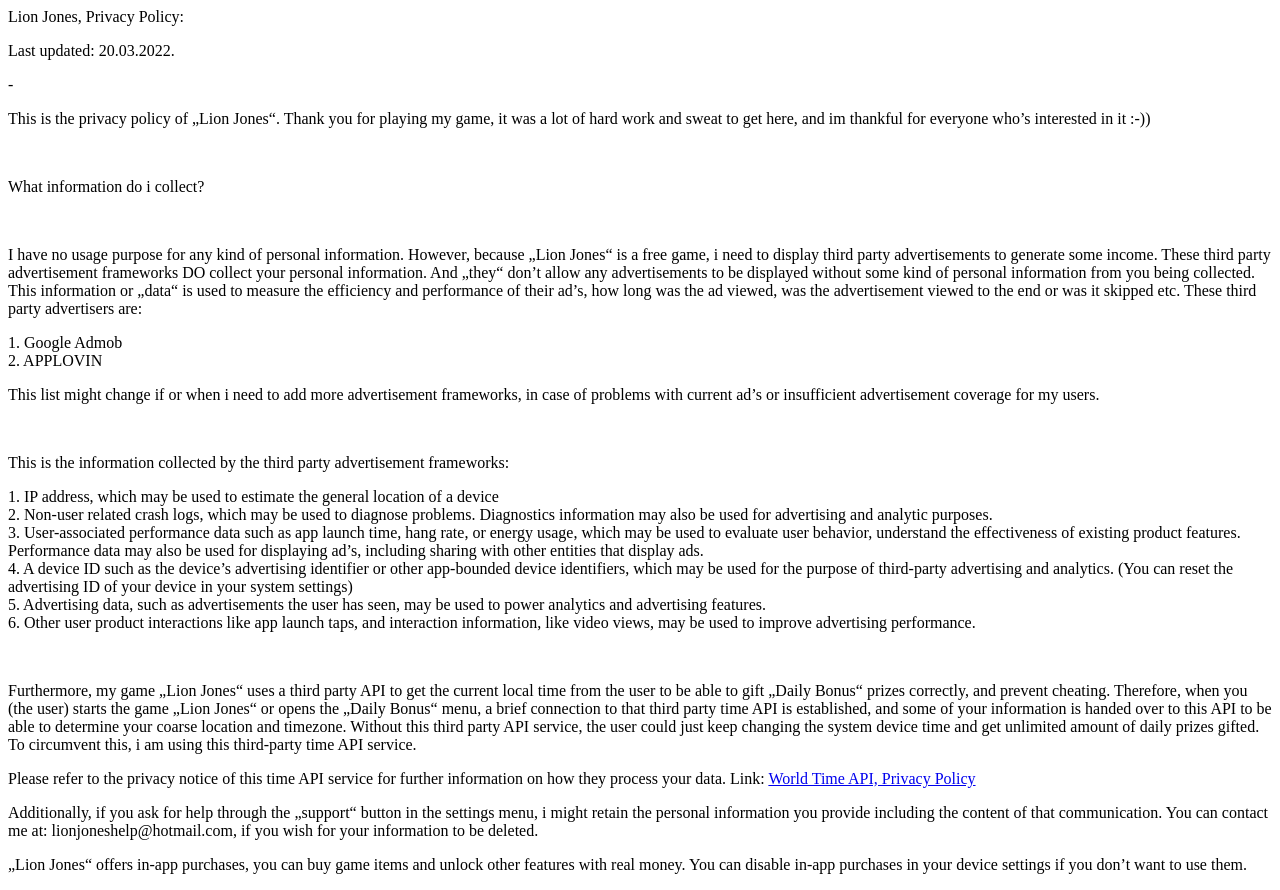
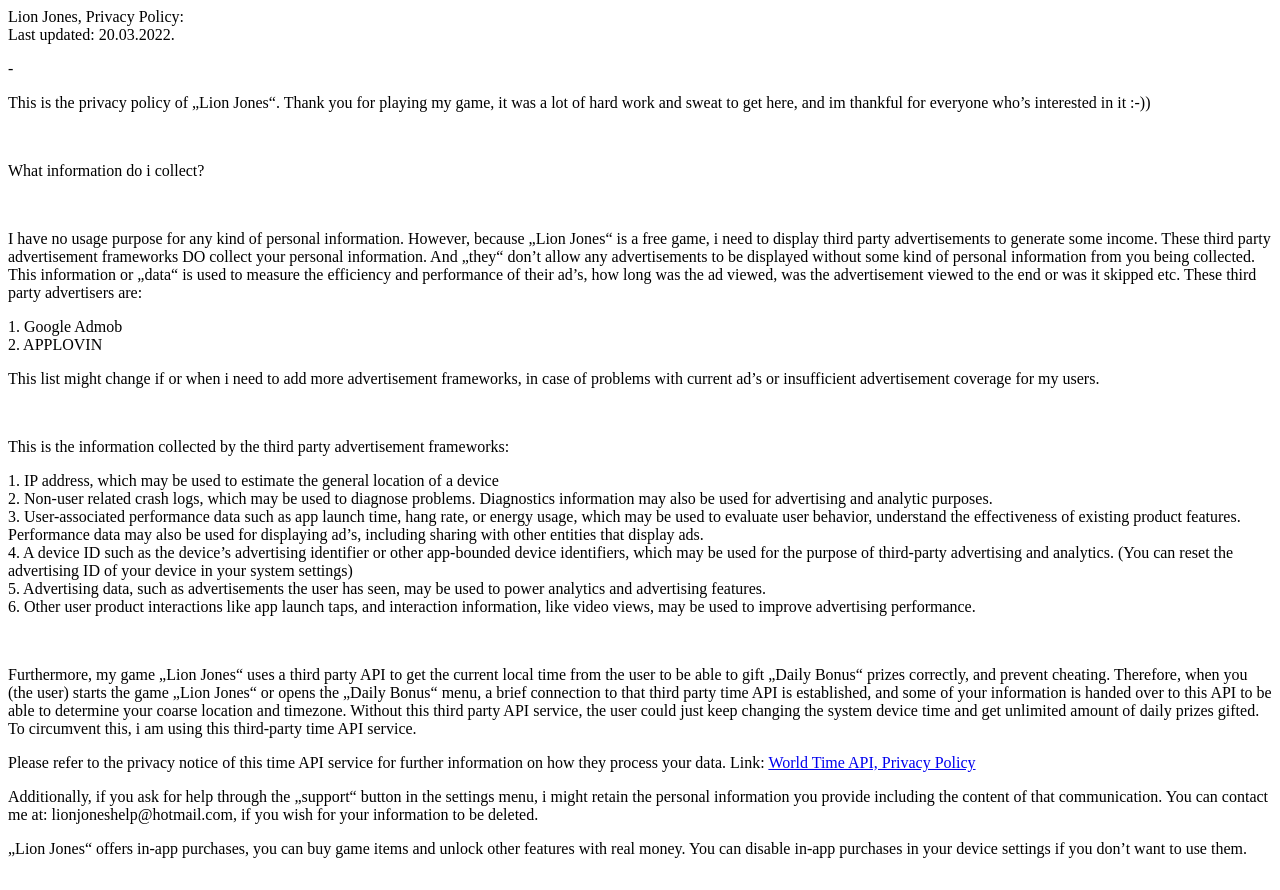
Before and after one commit to GamidGUTMANN/Lion-Jones, a plain HTML site: page Privacy Policy/index.html in a window 1280 px wide. Drawn offline with Linux system fonts and the light colour scheme.

Commit message:
Update index.html

```diff
--- a/Privacy Policy/index.html
+++ b/Privacy Policy/index.html
@@ -1,5 +1,5 @@
-<p>Lion Jones, Privacy Policy:</p>
-<p>Last updated: 20.03.2022.</p>
+<p>Lion Jones, Privacy Policy:<br>
+Last updated: 20.03.2022.</p>
 <p>-</p>
 
 <p>This is the privacy policy of &bdquo;Lion Jones&ldquo;. Thank you for playing my game, it was a lot of hard work and sweat to get here, and im thankful for everyone who&rsquo;s interested in it :-))</p>
```
